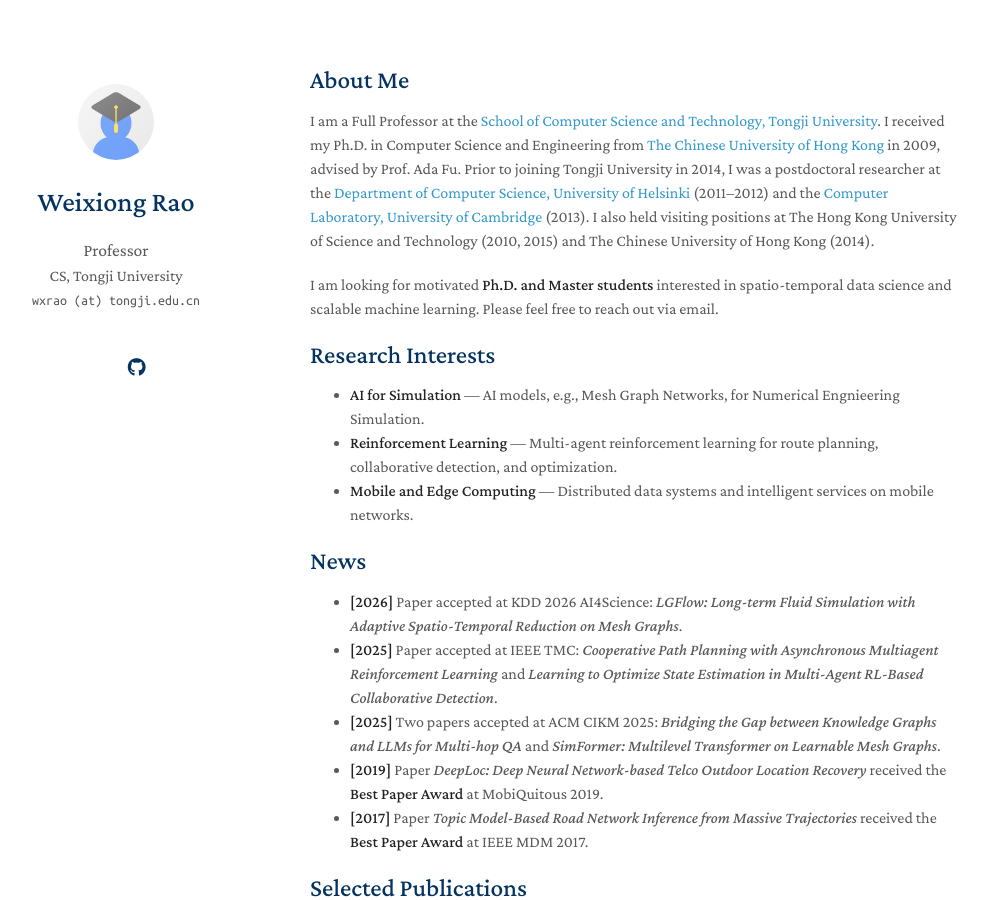
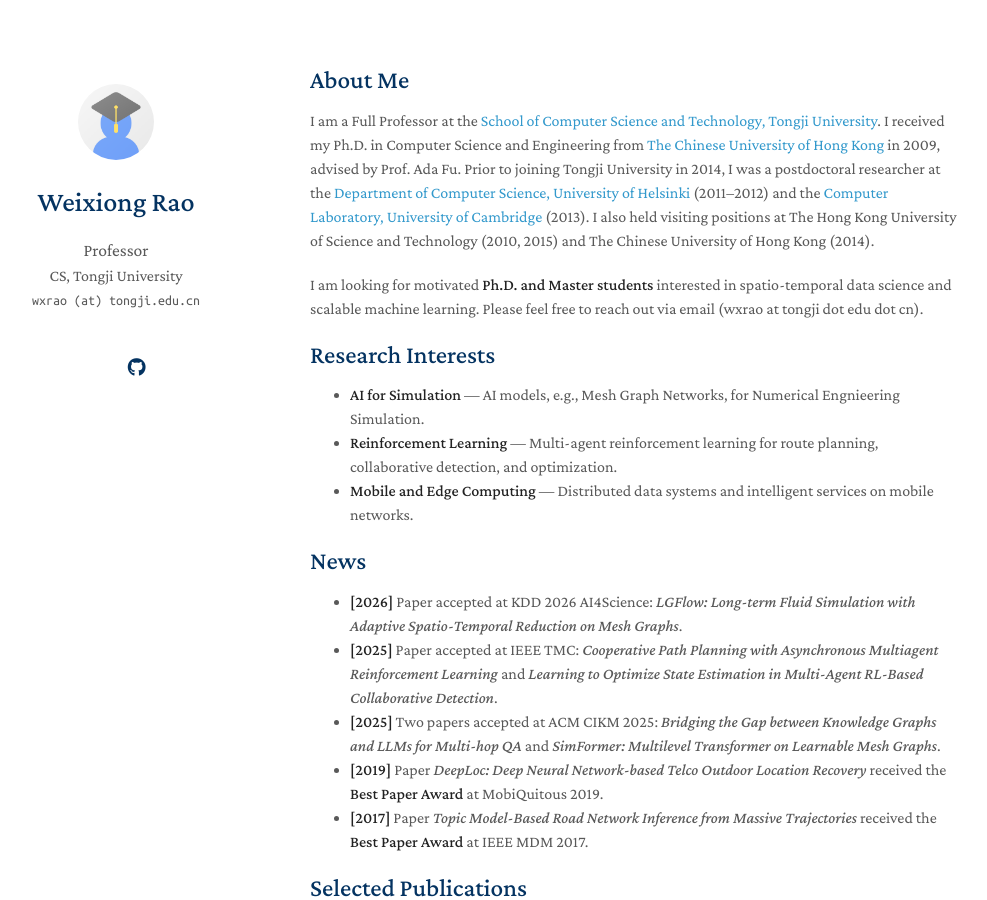
Before and after one commit to wxrao/wxrao.github.io, a Jekyll site: the page built from index.md, in a window 1280 px wide and 900 px high. Shown: the whole window, without its empty margins (160-1147 px from the left). Built offline with Jekyll 4.4.1, drawn with Linux system fonts in a browser that asks for light colours; a style sheet for code colours, icons or effects is not loaded; our own code applies the rules of GitHub Pages for plain Markdown files.

Commit message:
Update index.md

```diff
--- a/index.md
+++ b/index.md
@@ -6,7 +6,7 @@ layout: homepage
 
 I am a Full Professor at the [School of Computer Science and Technology, Tongji University](https://cs.tongji.edu.cn/info/1061/2735.htm). I received my Ph.D. in Computer Science and Engineering from [The Chinese University of Hong Kong](https://www.cse.cuhk.edu.hk/) in 2009, advised by Prof. Ada Fu. Prior to joining Tongji University in 2014, I was a postdoctoral researcher at the [Department of Computer Science, University of Helsinki](https://www.cs.helsinki.fi/) (2011–2012) and the [Computer Laboratory, University of Cambridge](https://www.cl.cam.ac.uk/) (2013). I also held visiting positions at The Hong Kong University of Science and Technology (2010, 2015) and The Chinese University of Hong Kong (2014).
 
-I am looking for motivated **Ph.D. and Master students** interested in spatio-temporal data science and scalable machine learning. Please feel free to reach out via email.
+I am looking for motivated **Ph.D. and Master students** interested in spatio-temporal data science and scalable machine learning. Please feel free to reach out via email (wxrao at tongji dot edu dot cn).
 
 ## Research Interests
 - **AI for Simulation** — AI models, e.g., Mesh Graph Networks, for Numerical Engnieering Simulation.
```
